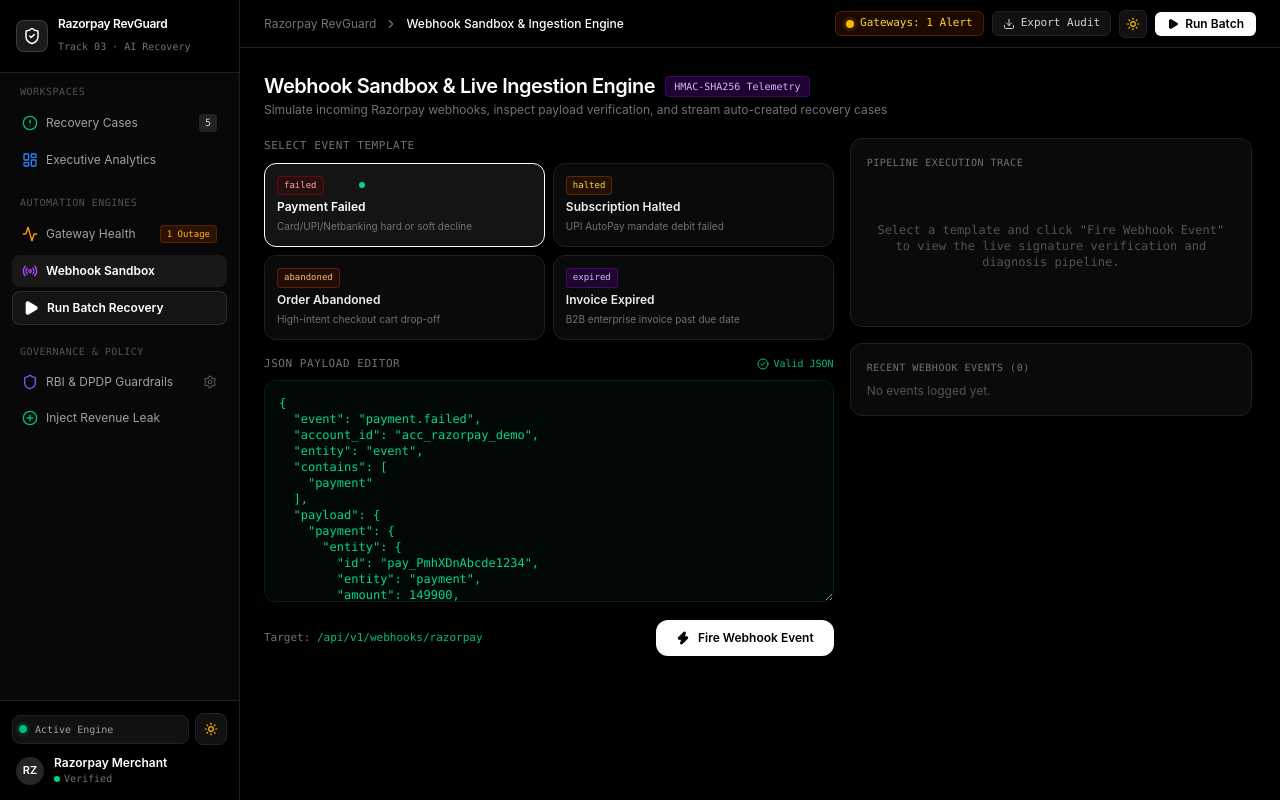
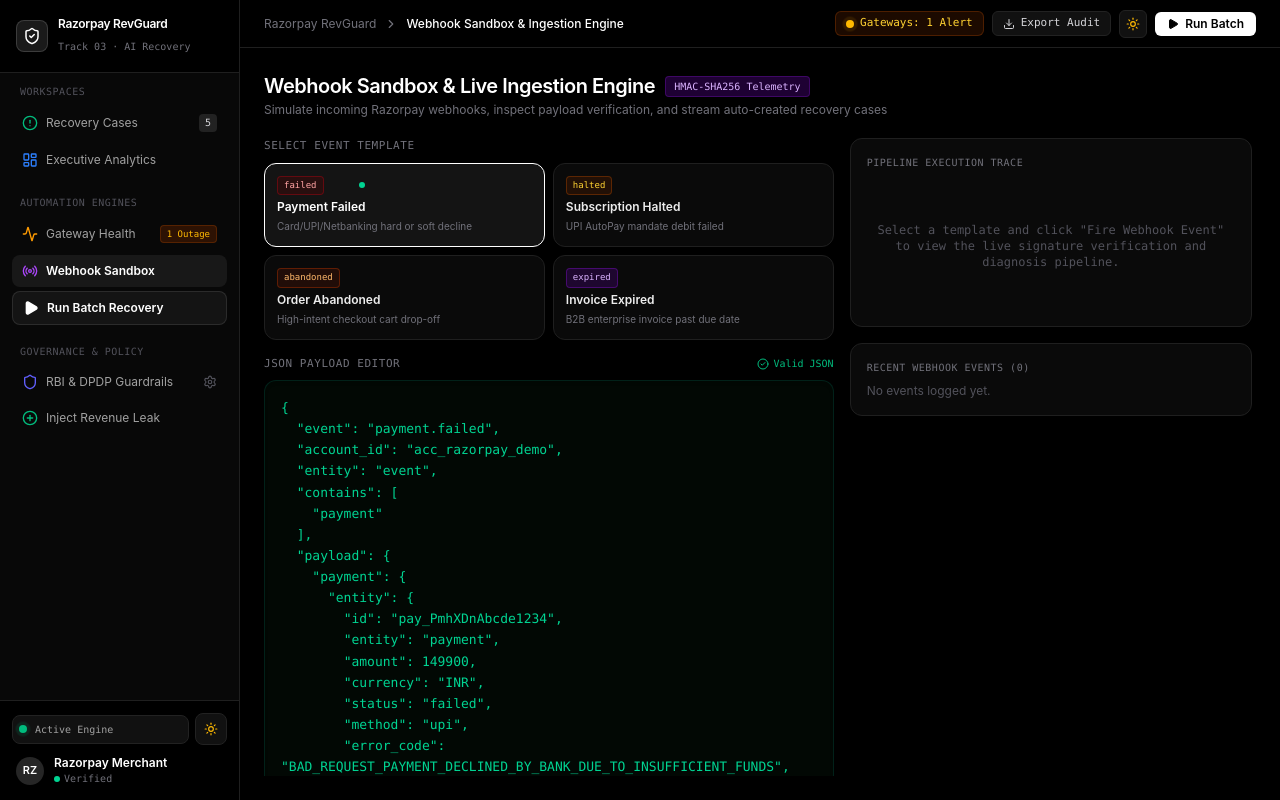
Before and after one commit to Arpitm544/Ai_-Revenue_recover, a React (Vite) app: page / in a window 1280 px wide. Both pictures are taken after a click on the button "Webhook Sandbox". Built offline with nearby package versions, Linux system fonts and the light colour scheme.

Commit message:
feat(webhooks): expand JSON payload editor height and readability

```diff
--- a/src/features/webhooks/WebhookSandboxView.tsx
+++ b/src/features/webhooks/WebhookSandboxView.tsx
@@ -189,8 +189,8 @@ export const WebhookSandboxView: React.FC<WebhookSandboxViewProps> = ({
             <textarea
               value={editedPayload}
               onChange={(e) => handlePayloadChange(e.target.value)}
-              rows={12}
-              className={`w-full p-3.5 rounded-xl font-mono text-xs focus:outline-none transition-colors border text-emerald-400 bg-[#020804] border-emerald-950/70 focus:border-emerald-800`}
+              rows={18}
+              className={`w-full min-h-[380px] p-4 rounded-xl font-mono text-[13px] leading-relaxed focus:outline-none transition-colors border text-emerald-400 bg-[#020804] border-emerald-950/70 focus:border-emerald-800 shadow-inner resize-y`}
               spellCheck={false}
             />
 
```
